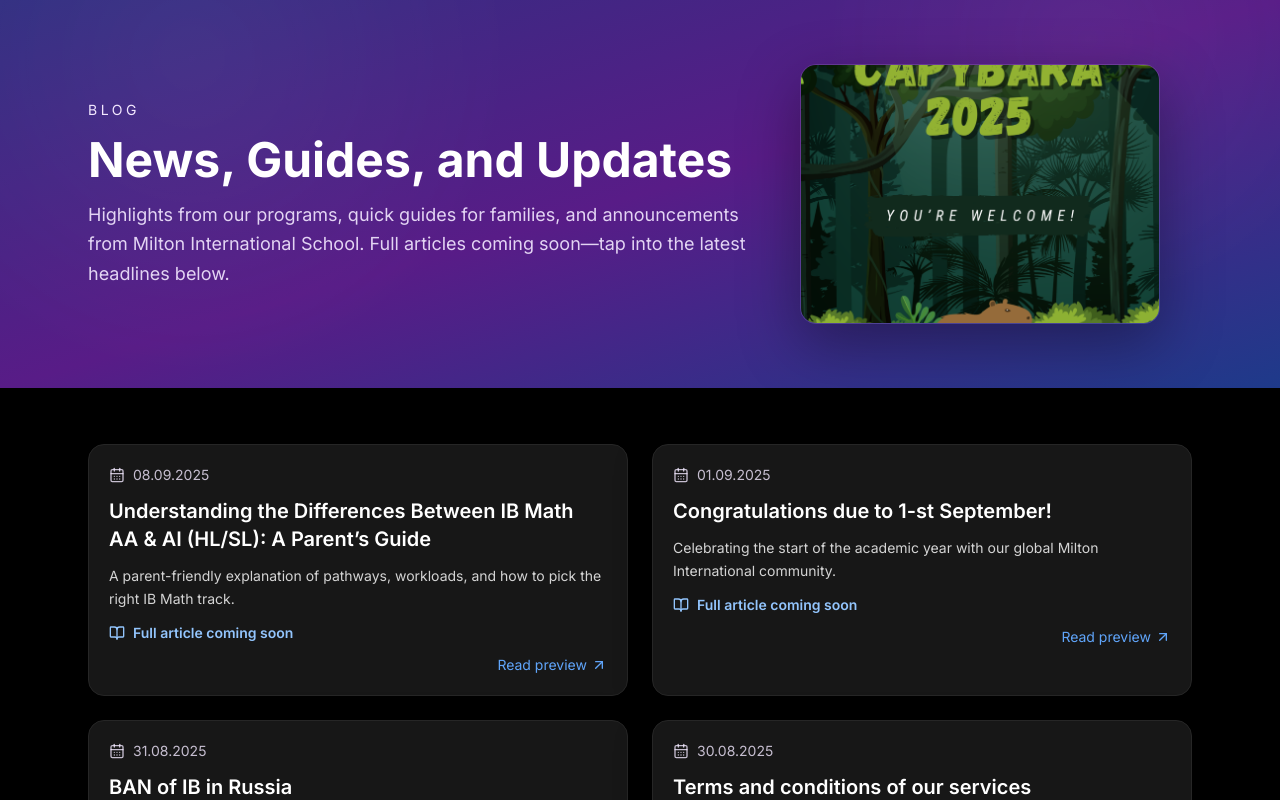
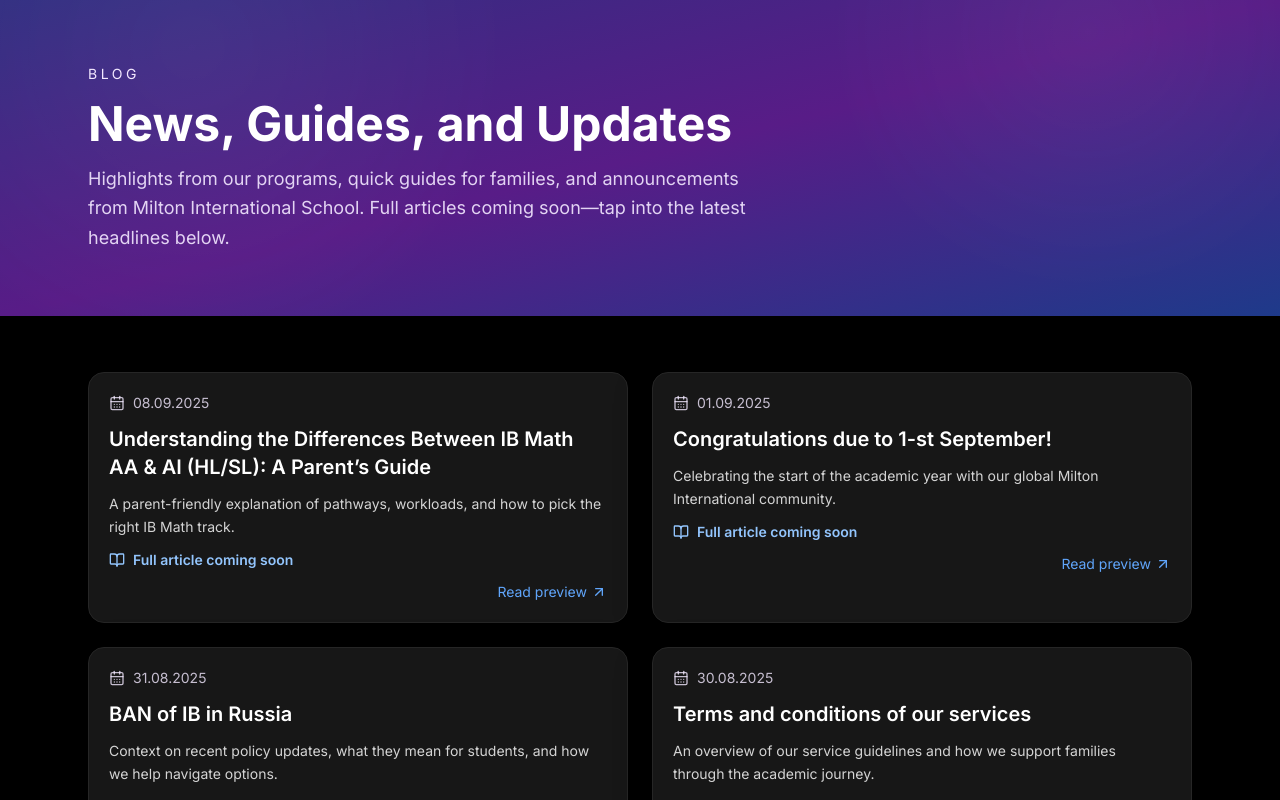
Before and after one commit to JaskinsAndy/Miltonito, a Next.js app: page /blog in a window 1280 px wide. Shown: the top 800 px of the page. Built offline with nearby package versions, Linux system fonts and the light colour scheme.

Commit message:
Remove hero image from blog page

```diff
--- a/app/blog/page.tsx
+++ b/app/blog/page.tsx
@@ -2,7 +2,6 @@
 
 import React from "react";
 import { motion } from "framer-motion";
-import Image from "next/image";
 import Link from "next/link";
 import { CalendarDays, ArrowUpRight, BookOpen } from "lucide-react";
 
@@ -64,16 +63,7 @@
               Highlights from our programs, quick guides for families, and announcements from Milton International School. Full articles coming soon—tap into the latest headlines below.
             </p>
           </div>
-          <div className="relative w-full lg:w-[360px] h-[220px] lg:h-[260px] overflow-hidden rounded-2xl border border-white/10 shadow-[0_20px_60px_rgba(0,0,0,0.35)]">
-            <Image
-              src="/Capybara/capybara-2025-add.webp"
-              alt="Blog highlight placeholder"
-              fill
-              className="object-cover"
-              sizes="(min-width: 1024px) 360px, 100vw"
-              priority
-            />
-          </div>
+          <div className="hidden" />
         </div>
       </div>
 
```
